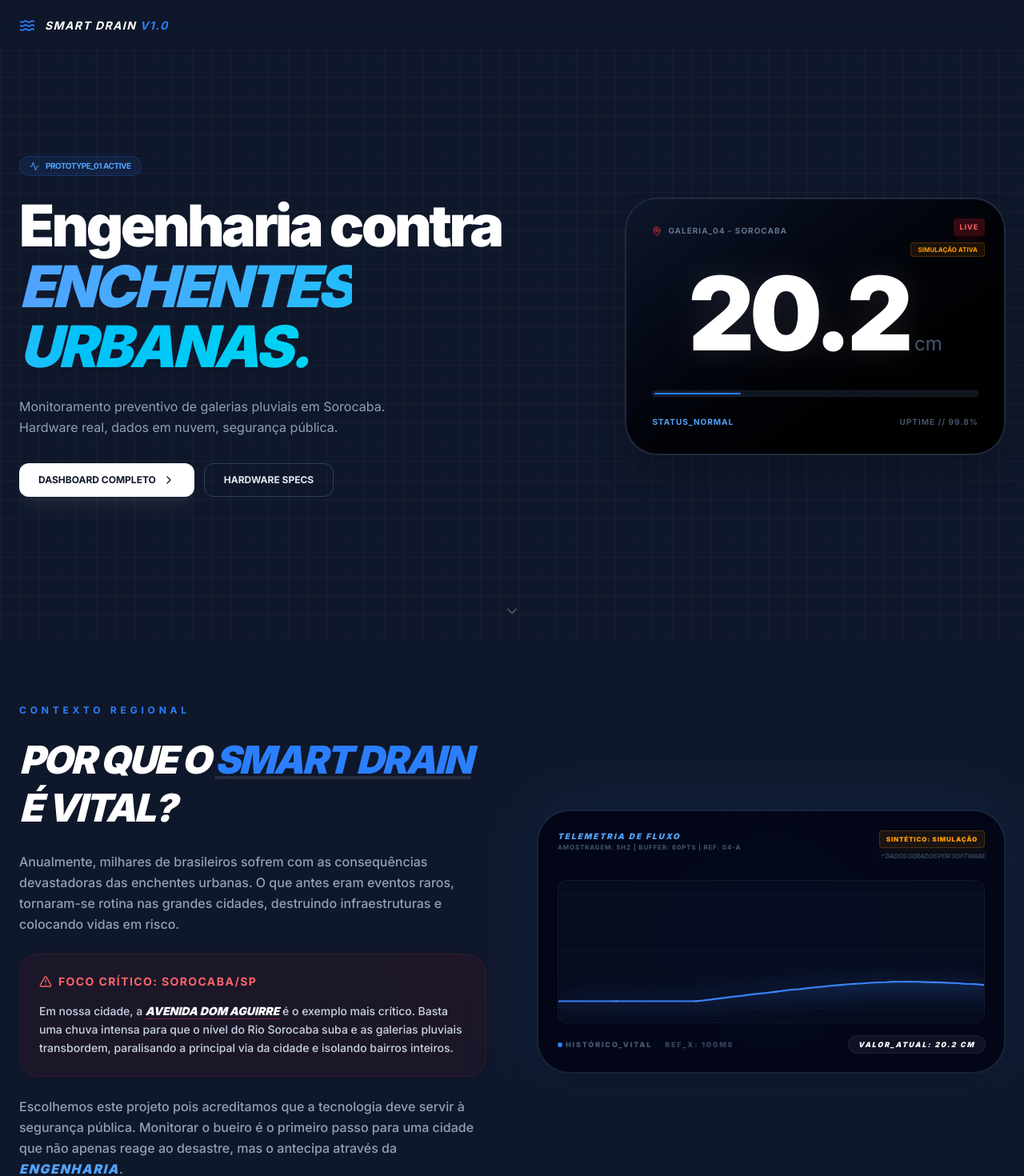
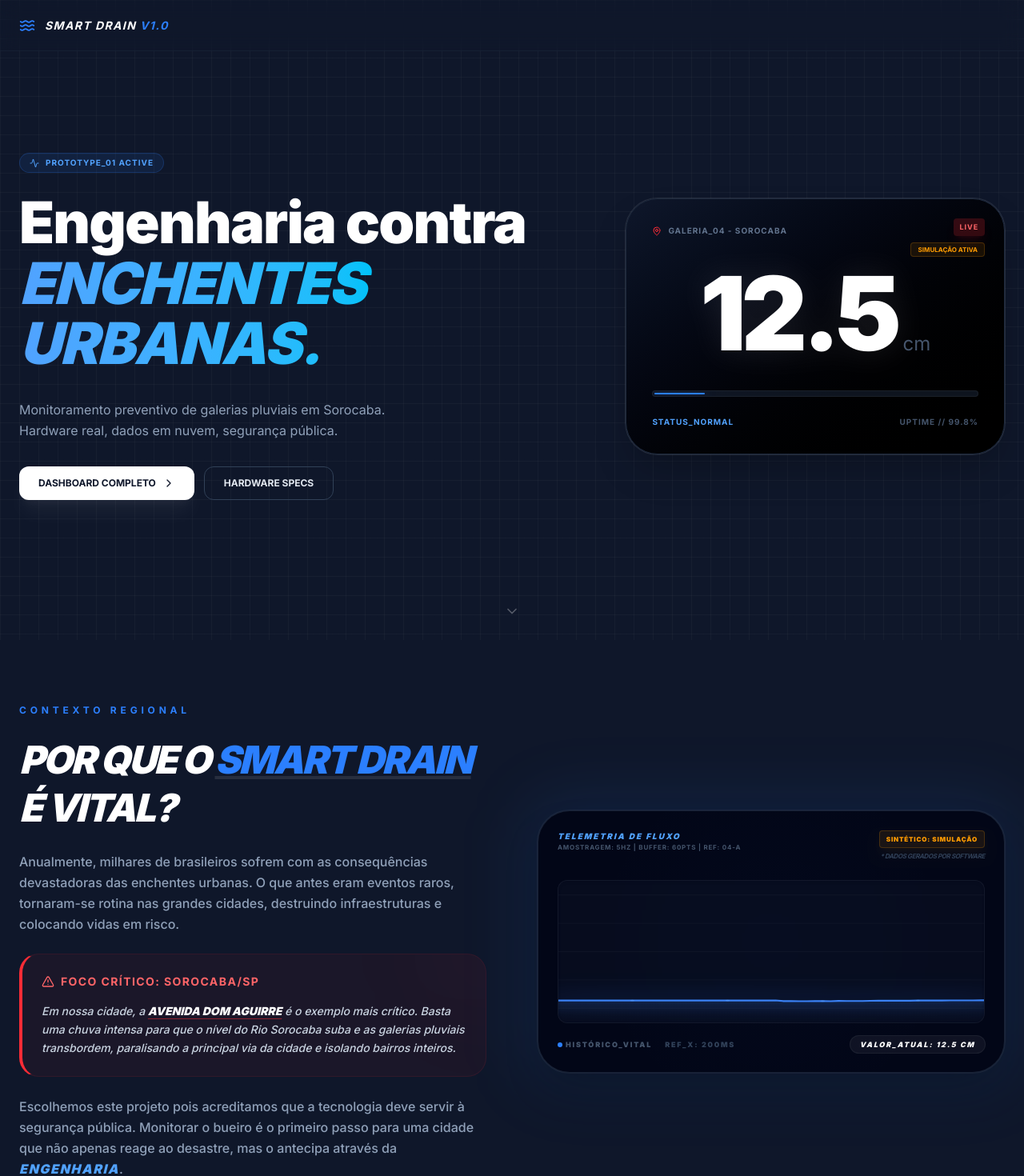
Before and after one commit to AquaSquirel/Smart-Drain-Web, a Next.js app: page / in a window 1280 px wide. Shown: the top 1470 px of the page at 80% size. Built offline with nearby package versions, Linux system fonts and the light colour scheme.

Commit message:
Fix: title clipping and stabilize telemetry simulation logic

```diff
--- a/src/app/page.tsx
+++ b/src/app/page.tsx
@@ -17,19 +17,20 @@ import {
 } from "lucide-react";
 
 export default function Home() {
-  const [level, setLevel] = useState(12);
+  const [level, setLevel] = useState(12.4);
   const [status, setStatus] = useState("Normal");
-  const [history, setHistory] = useState<number[]>(Array(60).fill(12));
+  const [history, setHistory] = useState<number[]>(Array(60).fill(12.4));
 
   useEffect(() => {
-    let baseLevel = 12;
     const interval = setInterval(() => {
-      // Simulação de movimento de fluido (mais suave que ruído puro)
-      const flow = Math.sin(Date.now() / 2000) * 0.5;
-      const noise = (Math.random() - 0.5) * 0.3;
+      setLevel(prev => {
+        // Lógica de simulação mais estável: Pequena oscilação em torno de um valor base
+        const baseLevel = 12.4;
+        const wave = Math.sin(Date.now() / 3000) * 0.4; // Onda lenta de 3s
+        const noise = (Math.random() - 0.5) * 0.15; // Ruído muito sutil
 
-      setLevel(prev => {
-        const next = Math.max(10, Math.min(prev + flow + noise, 80));
+        const next = Math.max(10, Math.min(baseLevel + wave + noise, 80));
+
         if (next > 60) setStatus("Crítico");
         else if (next > 40) setStatus("Alerta");
         else setStatus("Normal");
@@ -37,7 +38,7 @@ export default function Home() {
         setHistory(h => [...h.slice(1), next]);
         return next;
       });
-    }, 150);
+    }, 200);
     return () => clearInterval(interval);
   }, []);
 
@@ -50,7 +51,7 @@ export default function Home() {
   ];
 
   return (
-    <div className="min-h-screen bg-[#0f172a] text-slate-200 font-sans selection:bg-blue-500/30 overflow-x-hidden italic-none">
+    <div className="min-h-screen bg-[#0f172a] text-slate-200 font-sans selection:bg-blue-500/30 overflow-x-hidden">
       {/* Background Grid */}
       <div className="fixed inset-0 bg-[linear-gradient(to_right,#80808012_1px,transparent_1px),linear-gradient(to_bottom,#80808012_1px,transparent_1px)] bg-[size:24px_24px] pointer-events-none"></div>
 
@@ -65,12 +66,12 @@ export default function Home() {
 
         <main className="flex-1 flex flex-col lg:flex-row items-center justify-center gap-8 lg:gap-12 max-w-7xl mx-auto w-full px-6 py-4 overflow-hidden text-center lg:text-left">
           <div className="lg:w-3/5 space-y-4 lg:space-y-6">
-            <div className="inline-flex items-center gap-2 px-3 py-1 rounded-full bg-blue-500/10 border border-blue-500/20 text-blue-400 text-[10px] font-mono tracking-tighter uppercase font-bold">
+            <div className="inline-flex items-center gap-2 px-3 py-1 rounded-full bg-blue-500/10 border border-blue-500/20 text-blue-400 text-[10px] font-mono tracking-widest uppercase font-bold">
               <Activity className="w-3 h-3 animate-pulse" /> PROTOTYPE_01 ACTIVE
             </div>
-            <h2 className="text-4xl md:text-6xl lg:text-7xl font-black text-white leading-[1.05] tracking-tighter">
+            <h2 className="text-4xl md:text-6xl lg:text-7xl font-black text-white leading-[1.05] tracking-tight pr-4">
               Engenharia contra <br className="hidden lg:block"/>
-              <span className="text-transparent bg-clip-text bg-gradient-to-r from-blue-400 to-cyan-400 italic font-black uppercase">Enchentes Urbanas.</span>
+              <span className="text-transparent bg-clip-text bg-gradient-to-r from-blue-400 to-cyan-400 italic font-black uppercase inline-block pb-2">Enchentes Urbanas.</span>
             </h2>
             <p className="text-sm md:text-base text-slate-400 leading-relaxed max-w-lg mx-auto lg:mx-0">
               Monitoramento preventivo de galerias pluviais em Sorocaba. Hardware real, dados em nuvem, segurança pública.
@@ -136,12 +137,12 @@ export default function Home() {
               <p className="text-slate-400 leading-relaxed text-sm md:text-base font-medium">
                 Anualmente, milhares de brasileiros sofrem com as consequências devastadoras das enchentes urbanas. O que antes eram eventos raros, tornaram-se rotina nas grandes cidades, destruindo infraestruturas e colocando vidas em risco.
               </p>
-              <div className="p-6 rounded-3xl bg-red-500/5 border border-red-500/10 space-y-4 relative overflow-hidden group">
+              <div className="p-6 rounded-3xl bg-red-500/5 border border-red-500/10 space-y-4 relative overflow-hidden group border-l-4 border-l-red-500">
                 <div className="absolute top-0 right-0 w-32 h-32 bg-red-500/5 blur-3xl rounded-full -mr-16 -mt-16 group-hover:bg-red-500/10 transition-colors"></div>
                 <div className="flex items-center gap-2 text-red-400 font-bold text-sm uppercase tracking-widest">
                   <AlertTriangle className="w-4 h-4" /> FOCO CRÍTICO: SOROCABA/SP
                 </div>
-                <p className="text-sm text-slate-300 leading-relaxed relative z-10 font-medium">
+                <p className="text-sm text-slate-300 leading-relaxed relative z-10 font-medium italic">
                   Em nossa cidade, a <strong className="text-white font-black italic uppercase underline decoration-red-500/50 underline-offset-4">Avenida Dom Aguirre</strong> é o exemplo mais crítico. Basta uma chuva intensa para que o nível do Rio Sorocaba suba e as galerias pluviais transbordem, paralisando a principal via da cidade e isolando bairros inteiros.
                 </p>
               </div>
@@ -150,12 +151,10 @@ export default function Home() {
               </p>
             </div>
 
-            {/* GRÁFICO TÉCNICO DE TELEMETRIA (ESTILO OSCILOSCÓPIO) */}
             <div className="relative group w-full">
               <div className="absolute -inset-4 bg-blue-500/10 rounded-[3rem] blur-2xl group-hover:bg-blue-500/15 transition-all"></div>
               <div className="relative aspect-video rounded-[2.5rem] bg-[#020617] border border-slate-800/80 overflow-hidden flex flex-col p-4 md:p-6 shadow-2xl ring-1 ring-white/5">
 
-                {/* Overlay Simulação */}
                 <div className="absolute inset-0 bg-[radial-gradient(circle_at_center,#3b82f605_0%,transparent_70%)] pointer-events-none"></div>
 
                 <div className="flex justify-between items-start mb-6 relative z-10">
@@ -163,30 +162,26 @@ export default function Home() {
                     <p className="text-[10px] font-mono text-blue-400 uppercase tracking-[0.2em] font-black italic">Telemetria de Fluxo</p>
                     <p className="text-[8px] font-mono text-slate-600 uppercase font-bold tracking-widest">Amostragem: 5Hz | Buffer: 60pts | Ref: 04-A</p>
                   </div>
-                  <div className="flex flex-col items-end gap-1">
+                  <div className="flex flex-col items-end gap-1 text-right">
                     <div className="px-2 py-1 bg-amber-500/10 border border-amber-500/20 text-amber-500 text-[8px] font-mono font-black uppercase tracking-widest rounded shadow-lg shadow-amber-500/5">
                       Sintético: Simulação
                     </div>
-                    <div className="text-[8px] font-mono text-slate-700 uppercase font-bold tracking-tighter italic">* Dados gerados por software</div>
+                    <div className="text-[8px] font-mono text-slate-700 uppercase font-bold tracking-tighter italic whitespace-nowrap">* Dados gerados por software</div>
                   </div>
                 </div>
 
-                {/* Área do Gráfico */}
                 <div className="relative flex-1 bg-slate-900/40 rounded-xl border border-white/5 overflow-hidden shadow-inner backdrop-blur-[2px]">
                    <svg className="w-full h-full" viewBox="0 0 100 100" preserveAspectRatio="none">
-                      {/* Grid Lines Horizontais Progressivas */}
                       {[10, 30, 50, 70, 90].map(y => (
                         <line key={y} x1="0" y1={y} x2="100" y2={y} stroke="rgba(255,255,255,0.03)" strokeWidth="0.5" />
                       ))}
 
-                      {/* Área Sombreada com Degradê Neon */}
                       <path
                         fill="url(#techGradient)"
                         d={`M -5 100 ${history.map((val, i) => `L ${(i / (history.length - 1)) * 110 - 5} ${100 - (val / 80) * 100}`).join(' ')} L 105 100 Z`}
                         className="transition-all duration-300 opacity-20"
                       />
 
-                      {/* Linha do Gráfico com Filtro de Brilho */}
                       <polyline
                         fill="none"
                         stroke="#3b82f6"
@@ -194,14 +189,13 @@ export default function Home() {
                         strokeLinejoin="round"
                         strokeLinecap="round"
                         points={history.map((val, i) => `${(i / (history.length - 1)) * 110 - 5},${100 - (val / 80) * 100}`).join(' ')}
-                        className="transition-all duration-300 drop-shadow-[0_0_8px_#3b82f6]"
+                        className="transition-all duration-500 drop-shadow-[0_0_8px_#3b82f6]"
                       />
 
-                      {/* Pontos de Amostragem (Vértices Síncronos) */}
-                      {history.filter((_, idx) => idx % 10 === 0).map((val, i) => (
+                      {history.filter((_, idx) => idx % 12 === 0).map((val, i) => (
                         <circle
                           key={i}
-                          cx={`${(i * 10 / (history.length - 1)) * 110 - 5}`}
+                          cx={`${(i * 12 / (history.length - 1)) * 110 - 5}`}
                           cy={`${100 - (val / 80) * 100}`}
                           r="0.5"
                           fill="#60a5fa"
@@ -217,14 +211,13 @@ export default function Home() {
                       </defs>
                    </svg>
 
-                   {/* Linha de Varredura Sutil */}
                    <div className="absolute inset-0 bg-gradient-to-r from-transparent via-blue-500/5 to-transparent w-24 h-full animate-[scan_8s_linear_infinite] pointer-events-none"></div>
                 </div>
 
                 <div className="mt-4 flex justify-between items-center font-mono text-[9px] uppercase tracking-[0.2em] font-black">
                    <div className="flex gap-4 items-center">
                      <span className="text-slate-600 flex items-center gap-1"><div className="w-1.5 h-1.5 bg-blue-500 rounded-sm"></div> HISTÓRICO_VITAL</span>
-                     <span className="text-slate-700 hidden md:inline">REF_X: 100ms</span>
+                     <span className="text-slate-700 hidden md:inline">REF_X: 200ms</span>
                    </div>
                    <div className="text-white px-3 py-1 bg-white/5 rounded-full ring-1 ring-white/10 italic">
                      VALOR_ATUAL: {level.toFixed(1)} cm
```
